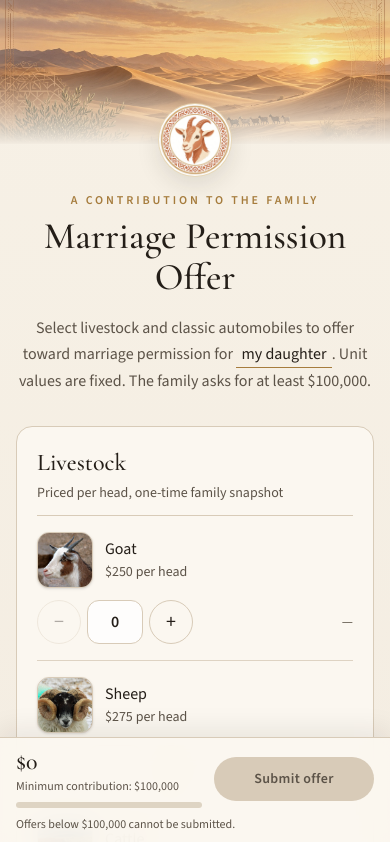
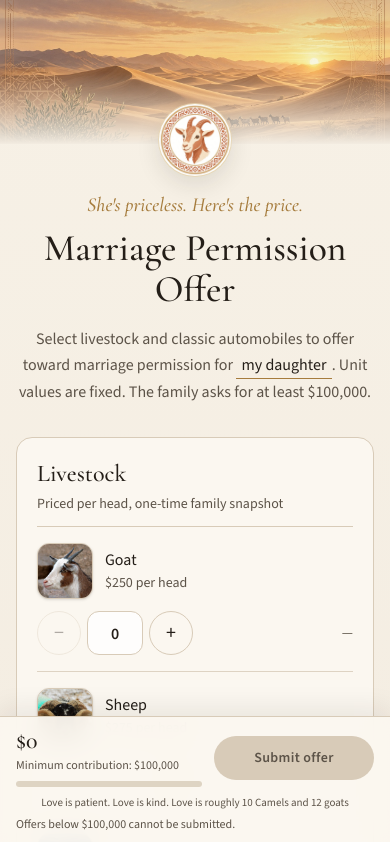
Before and after one commit to vinkoe1/suiter-offer, a React (Vite) app: page / in a window 390 px wide. Shown: the top 842 px of the page. Built offline with nearby package versions, Linux system fonts and the light colour scheme.

Commit message:
Update headline and submit-area copy
Replace the family contribution eyebrow with the new headline and add
the love-is-patient note under the submit control.

Co-authored-by: vinkoe1 <vinkoe1@users.noreply.github.com>

```diff
--- a/src/App.tsx
+++ b/src/App.tsx
@@ -60,7 +60,7 @@ export default function App() {
 
   return (
     <div className="min-h-dvh">
-      <BrandHeader eyebrow="A contribution to the family" title="Marriage Permission Offer">
+      <BrandHeader eyebrow="She's priceless. Here's the price." title="Marriage Permission Offer">
         <p className="mx-auto mt-4 max-w-2xl text-base leading-relaxed text-ink-soft sm:text-lg">
             Select livestock and classic automobiles to offer toward marriage permission for{" "}
             <label className="inline">
@@ -142,7 +142,7 @@ export default function App() {
       </form>
 
       <div className="lg:hidden">
-        <div className="px-4 pb-32">
+        <div className="px-4 pb-40">
           <Footer />
         </div>
         <div className="fixed inset-x-0 bottom-0 z-20 pb-[env(safe-area-inset-bottom)]">
--- a/src/components/BrandHeader.tsx
+++ b/src/components/BrandHeader.tsx
@@ -39,7 +39,7 @@ export default function BrandHeader({ eyebrow, title, compact = false, children
             compact ? "h-16 w-16 sm:h-[4.5rem] sm:w-[4.5rem]" : "h-[4.5rem] w-[4.5rem] sm:h-20 sm:w-20"
           }`}
         />
-        <p className="mt-4 text-xs font-semibold uppercase tracking-[0.24em] text-gold">{eyebrow}</p>
+        <p className="mt-4 font-display text-xl italic leading-snug text-gold sm:text-2xl">{eyebrow}</p>
         <h1
           className={`mt-2 font-display leading-[1.1] text-ink ${
             compact ? "text-4xl sm:text-5xl" : "text-[2.35rem] sm:text-5xl"
--- a/src/components/OfferSummary.tsx
+++ b/src/components/OfferSummary.tsx
@@ -19,6 +19,12 @@ export default function OfferSummary({ totalUsd, variant, canSubmit, onSubmit }:
     : totalUsd === 0
       ? `Minimum contribution: ${formatUsd(MINIMUM_OFFER_USD)}`
       : `${formatUsd(remaining)} more to reach ${formatUsd(MINIMUM_OFFER_USD)}`;
+
+  const submitNote = (
+    <p className="text-center text-[11px] leading-snug text-ink-soft sm:text-xs">
+      Love is patient. Love is kind. Love is roughly 10 Camels and 12 goats
+    </p>
+  );
 
   const submitButton = (
     <button
@@ -56,8 +62,9 @@ export default function OfferSummary({ totalUsd, variant, canSubmit, onSubmit }:
           </div>
           <div className="w-40 shrink-0">{submitButton}</div>
         </div>
+        <div className="mx-auto mt-2 max-w-3xl">{submitNote}</div>
         {!canSubmit && (
-          <p className="mx-auto mt-2 max-w-3xl text-xs text-ink-soft">
+          <p className="mx-auto mt-1.5 max-w-3xl text-xs text-ink-soft">
             Offers below {formatUsd(MINIMUM_OFFER_USD)} cannot be submitted.
           </p>
         )}
@@ -94,6 +101,7 @@ export default function OfferSummary({ totalUsd, variant, canSubmit, onSubmit }:
         {complete ? "This offer meets the family minimum." : statusText}
       </p>
       <div className="mt-5">{submitButton}</div>
+      <div className="mt-3">{submitNote}</div>
       {!canSubmit && (
         <p className="mt-2 text-xs leading-relaxed text-ink-soft">
           Add livestock or automobiles until the total reaches {formatUsd(MINIMUM_OFFER_USD)}.
```
